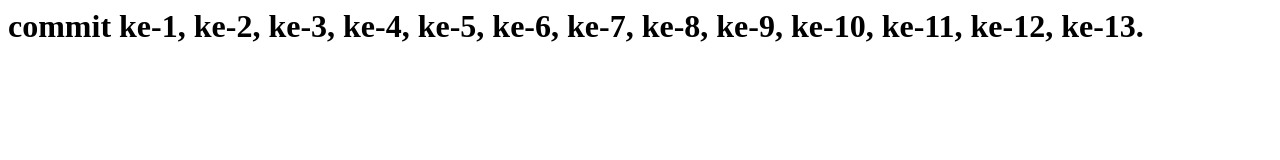
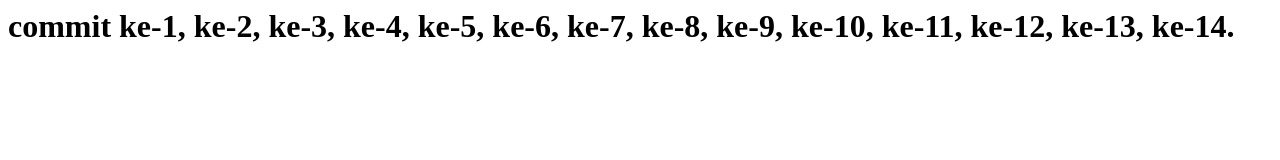
Before and after one commit to RichoAlbertTio/TugasGit, a plain HTML site: page index.html in a window 1280 px wide. Drawn offline with Linux system fonts and the light colour scheme.

Commit message:
Update index.html

```diff
--- a/index.html
+++ b/index.html
@@ -4,7 +4,7 @@
     </head>
     <body>
         <h1>
-            commit ke-1, ke-2, ke-3, ke-4, ke-5, ke-6, ke-7, ke-8, ke-9, ke-10, ke-11, ke-12, ke-13.
+            commit ke-1, ke-2, ke-3, ke-4, ke-5, ke-6, ke-7, ke-8, ke-9, ke-10, ke-11, ke-12, ke-13, ke-14.
         </h1>
     </body>
 </html>
```
